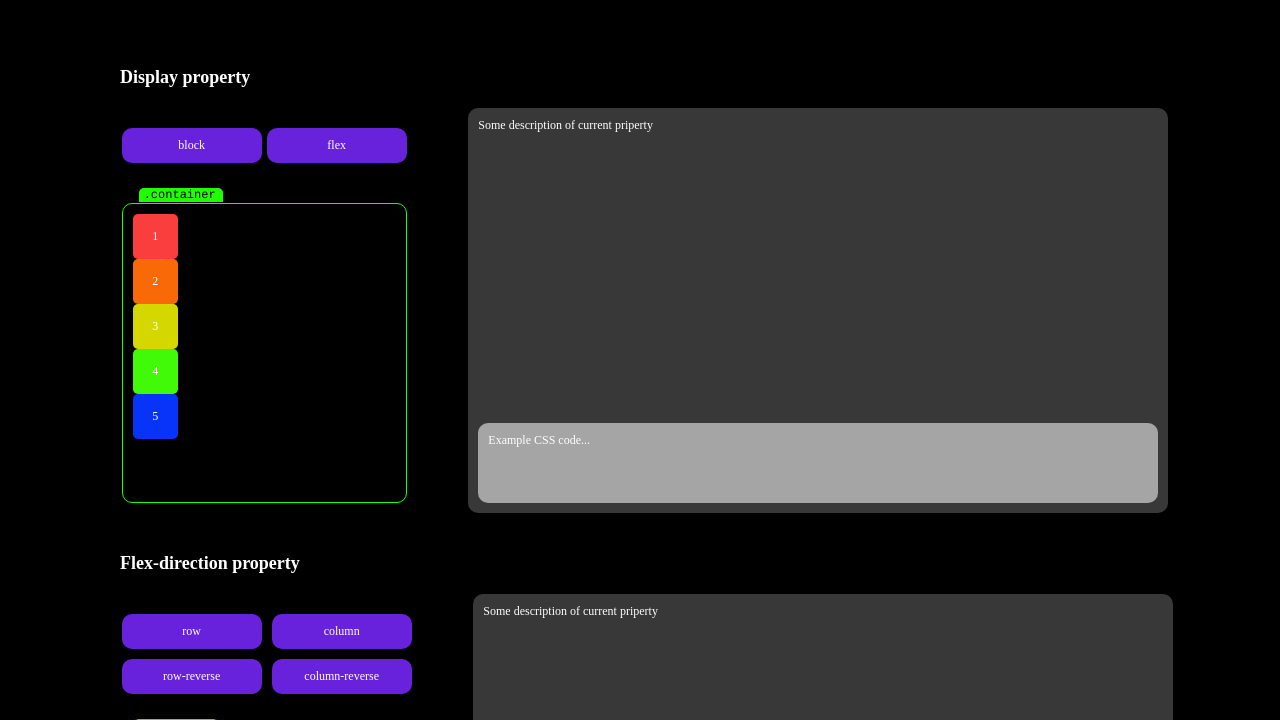
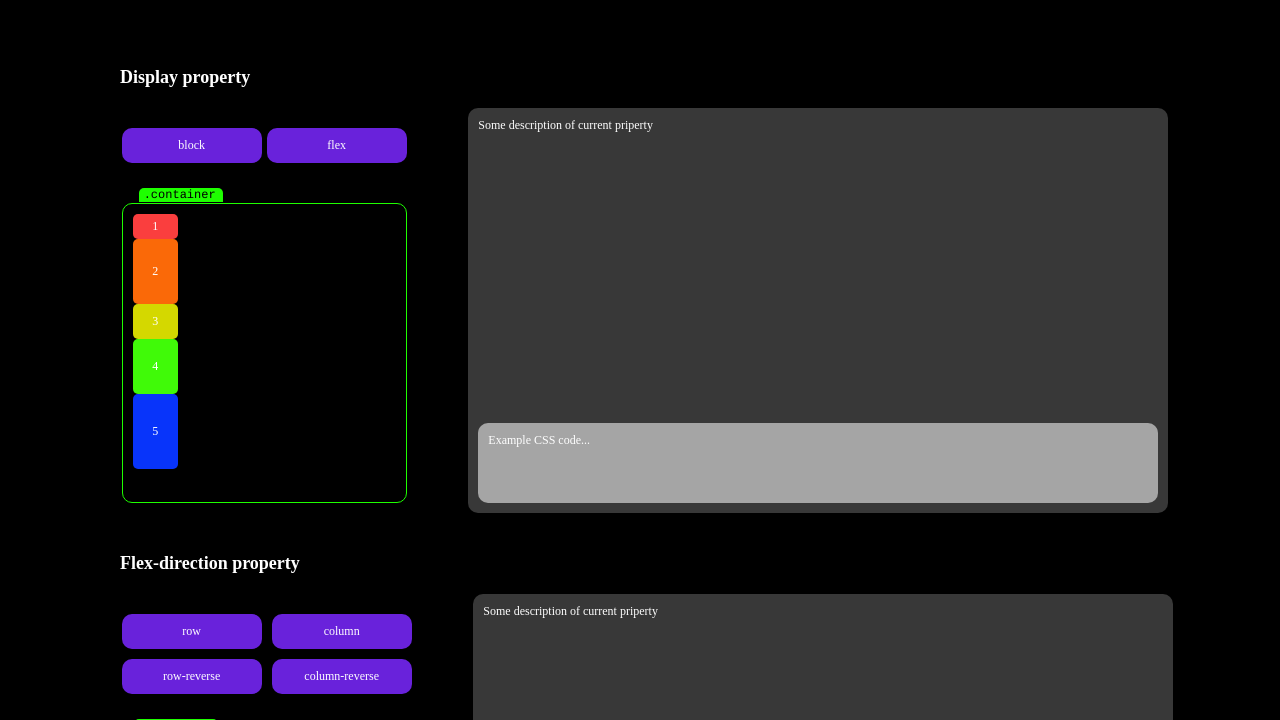
Before and after one commit to AlxLebedev/flexbox-visual, a website built with webpack: page src/index.html in a window 1280 px wide. Shown: the part 80-800 px from the top of the page. Built offline with nearby package versions, Linux system fonts and the light colour scheme.

Commit message:
different hight added

```diff
--- a/src/css/style.css
+++ b/src/css/style.css
@@ -103,22 +103,27 @@ h1 {
 
 .flex-item:nth-child(1) {
   background-color: rgb(250, 62, 62);
+  height: 25px;
 }
 
 .flex-item:nth-child(2) {
   background-color: rgb(250, 105, 8);
+  height: 65px;
 }
 
 .flex-item:nth-child(3) {
   background-color: rgb(212, 216, 0);
+  height: 35px;
 }
 
 .flex-item:nth-child(4) {
   background-color: rgb(64, 250, 8);
+  height: 55px;
 }
 
 .flex-item:nth-child(5) {
   background-color: rgb(8, 52, 250);
+  height: 75px;
 }
 
 .flex-item:nth-child(6) {
@@ -127,6 +132,7 @@ h1 {
 
 .flex-item:nth-child(7) {
   background-color: rgb(149, 0, 207);
+  height: 65px;
 }
 
 .flex-item:nth-child(8) {
```
